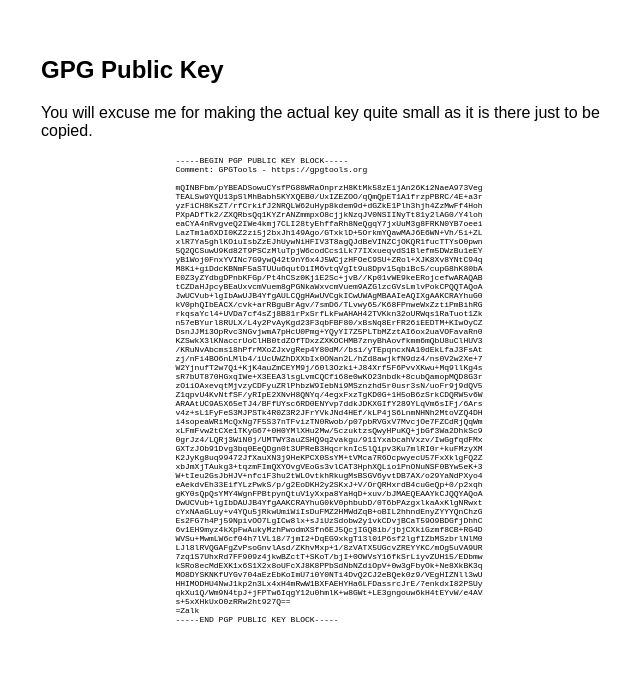
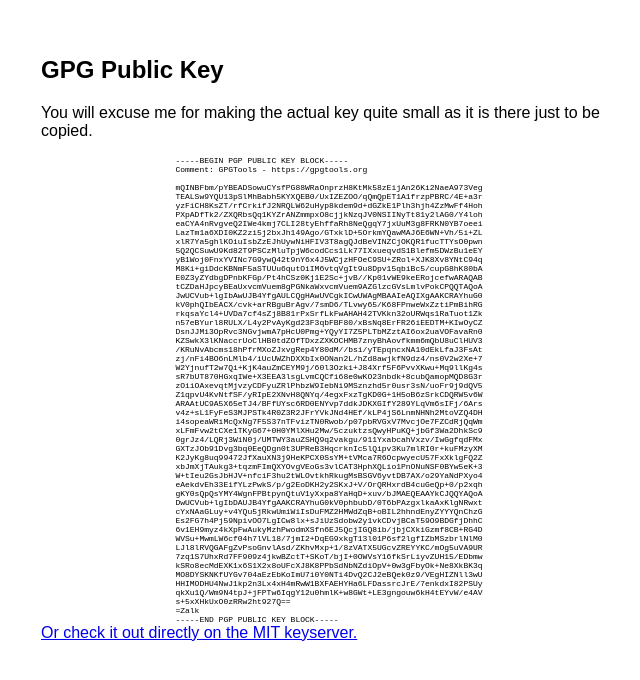
Before and after one commit to chrisdl/chrisdl.github.io, a website: page index.html in a window 1280 px wide. Shown: the part 124-804 px from the top of the page, without its empty margins (311-951 px from the left). Drawn offline with Linux system fonts and the light colour scheme.

Commit message:
added link to mit keyserver

```diff
--- a/index.html
+++ b/index.html
@@ -66,6 +66,9 @@ s+5xXHkUxO0zRRw2ht927Q==
 =Zalk
 -----END PGP PUBLIC KEY BLOCK-----</code></pre>
     </section>
+
+    <a href="https://pgp.mit.edu/pks/lookup?search=dilorenzo.christopher&op=index">Or check it out directly on the MIT keyserver.</a>
+
     <script type="text/javascript" src="assets/js/main.js"></script>
   </body>
 </html>
```
